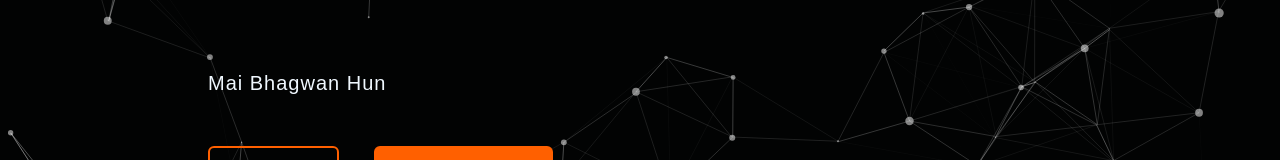
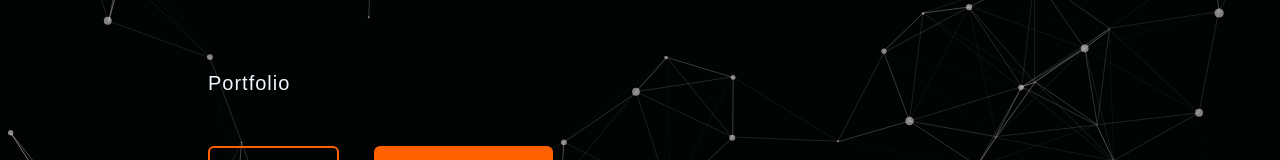
Before and after one commit to aditya-jha-kumar/Portfolio, a plain HTML site: page index.html in a window 1280 px wide. Shown: the part 546-706 px from the top of the page. Drawn offline with nearby package versions, Linux system fonts and the light colour scheme.

Commit message:
index.html

```diff
--- a/index.html
+++ b/index.html
@@ -64,7 +64,7 @@
       </div> -->
       <div class="text-box">
         <h1 class="boss">I'm <span class="auto-input"></span></h1>
-        <p class="next">Mai Bhagwan Hun</p>
+        <p class="next">Portfolio</p>
         <a href="#contact">Connect</a>
         <a href="https://drive.google.com/file/d/16xoctAnUs3wZkJJdKA7Iy4o_0H0BhWJl/view?usp=sharing" class="btn">Download CV</a>
         <!-- <img src="img/me3.png"/> -->
```
